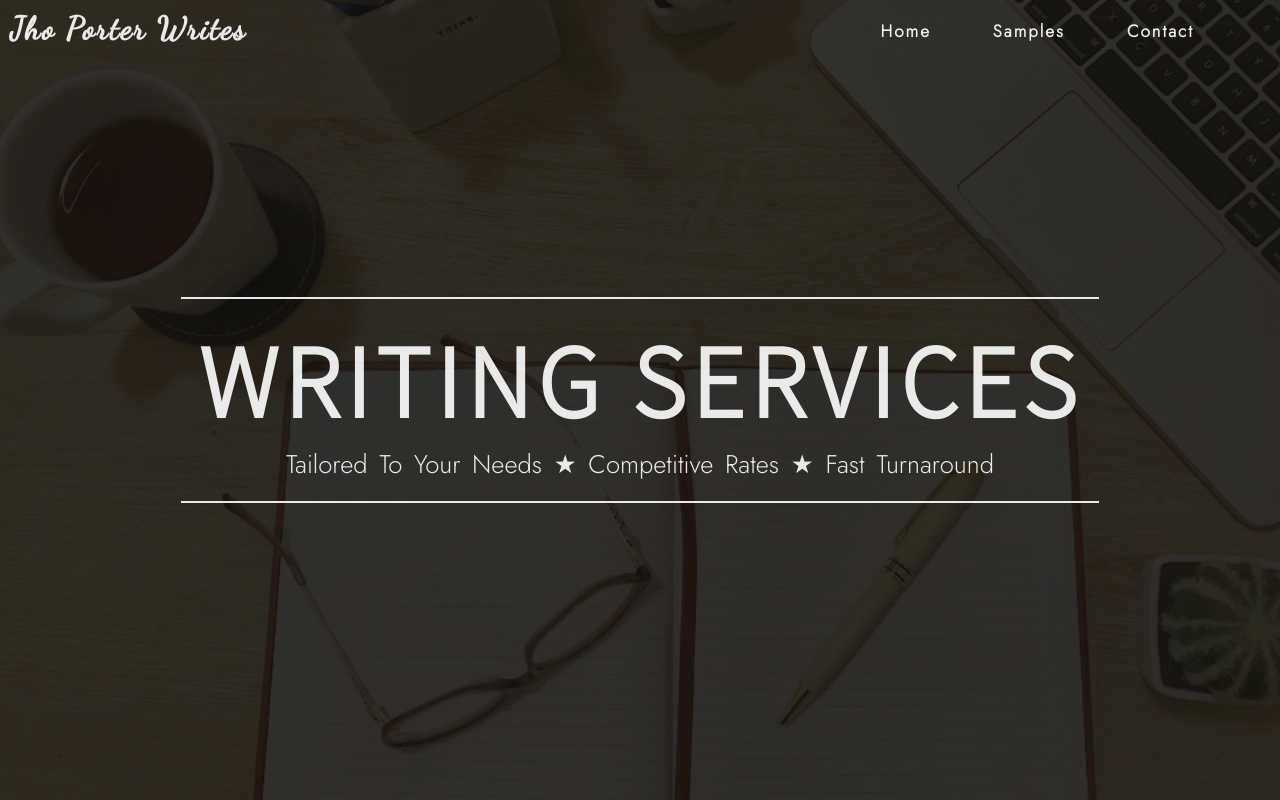
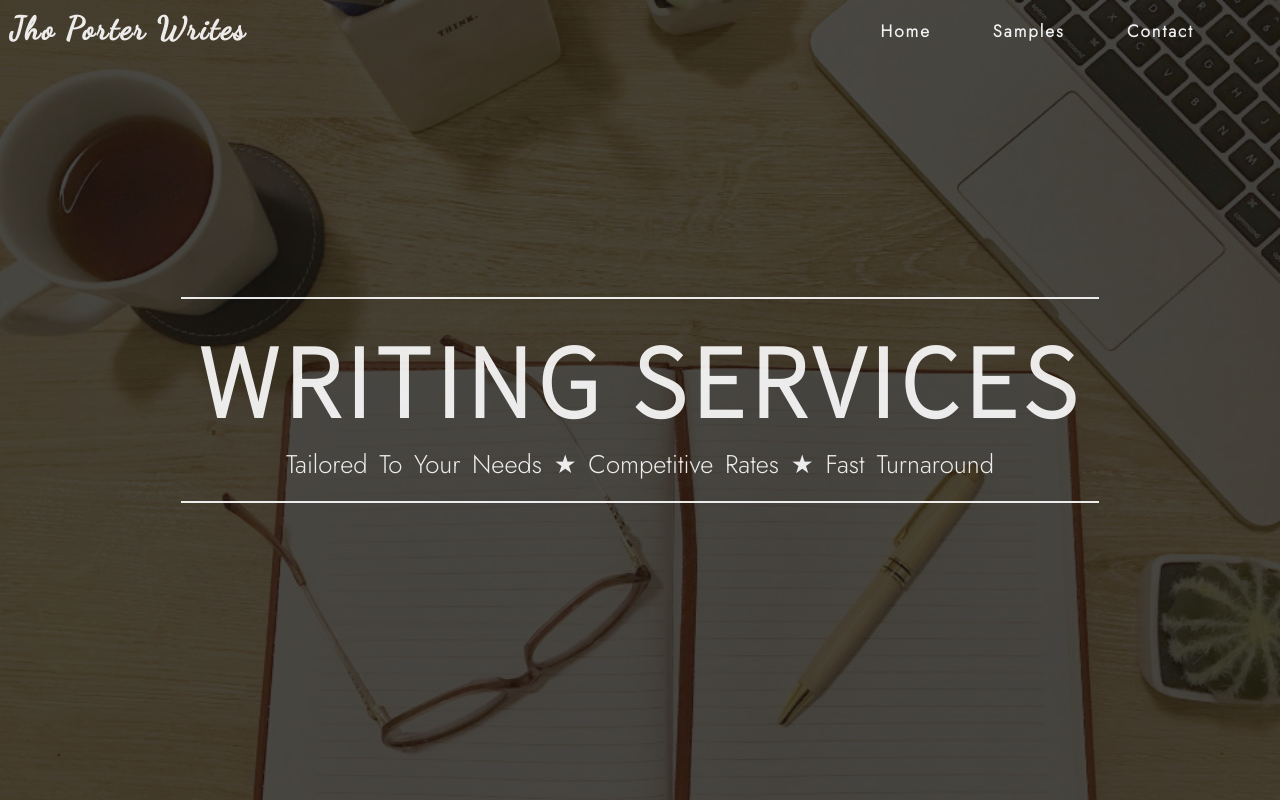
Before and after one commit to jhoporter/jporterwork, a Flask app: page / in a window 1280 px wide. Run offline with Flask 2, Linux system fonts and the light colour scheme.

Commit message:
Changed banner image opacity

```diff
--- a/app/static/styles.css
+++ b/app/static/styles.css
@@ -225,7 +225,7 @@ input[type=submit] {
   flex-shrink: 0;
   min-width: 100%;
   min-height: 100%;
-  opacity: 0.15;
+  opacity: 0.25;
 }
 
 
--- a/app/templates/samples.html
+++ b/app/templates/samples.html
@@ -1,7 +1,7 @@
 {% extends "layout.html" %}
 
 {% block content %}
-</div>
+
 
 <div class="samplepagetext">
   SAMPLES
```
